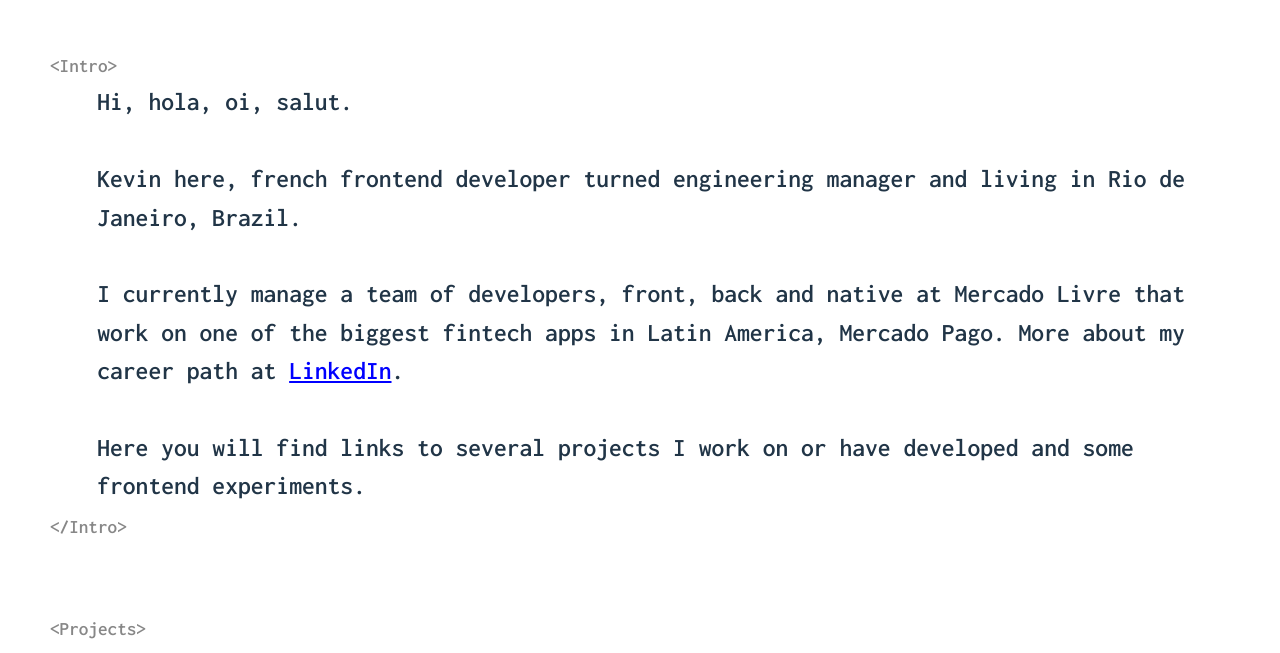
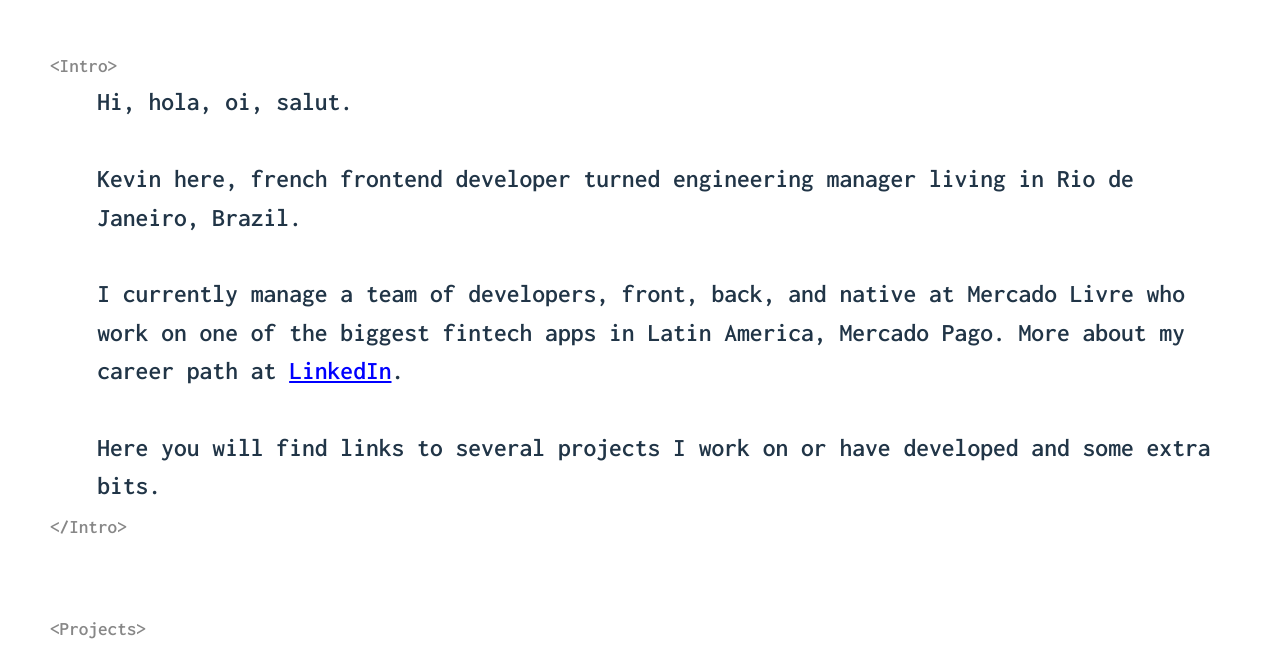
Before and after one commit to kevinch/kevinchevallierme, a React (Vite) app: page / in a window 1280 px wide. Shown: the part 147-800 px from the top of the page. Built offline with nearby package versions, Linux system fonts and the light colour scheme.

Commit message:
Intro i18n fixes

```diff
--- a/src/components/Intro.jsx
+++ b/src/components/Intro.jsx
@@ -6,17 +6,17 @@
         Hi, hola, oi, salut.
         <br />
         <br />
-        Kevin here, french frontend developer turned engineering manager and
-        living in Rio de Janeiro, Brazil.
+        Kevin here, french frontend developer turned engineering manager living
+        in Rio de Janeiro, Brazil.
         <br />
-        <br />I currently manage a team of developers, front, back and native at
-        Mercado Livre that work on one of the biggest fintech apps in Latin
+        <br />I currently manage a team of developers, front, back, and native
+        at Mercado Livre who work on one of the biggest fintech apps in Latin
         America, Mercado Pago. More about my career path at{" "}
         <a href="https://www.linkedin.com/in/kevinchevallier/">LinkedIn</a>.
         <br />
         <br />
         Here you will find links to several projects I work on or have developed
-        and some frontend experiments.
+        and some extra bits.
       </div>
       <span className="code-help">{"</Intro>"}</span>
     </div>
```
